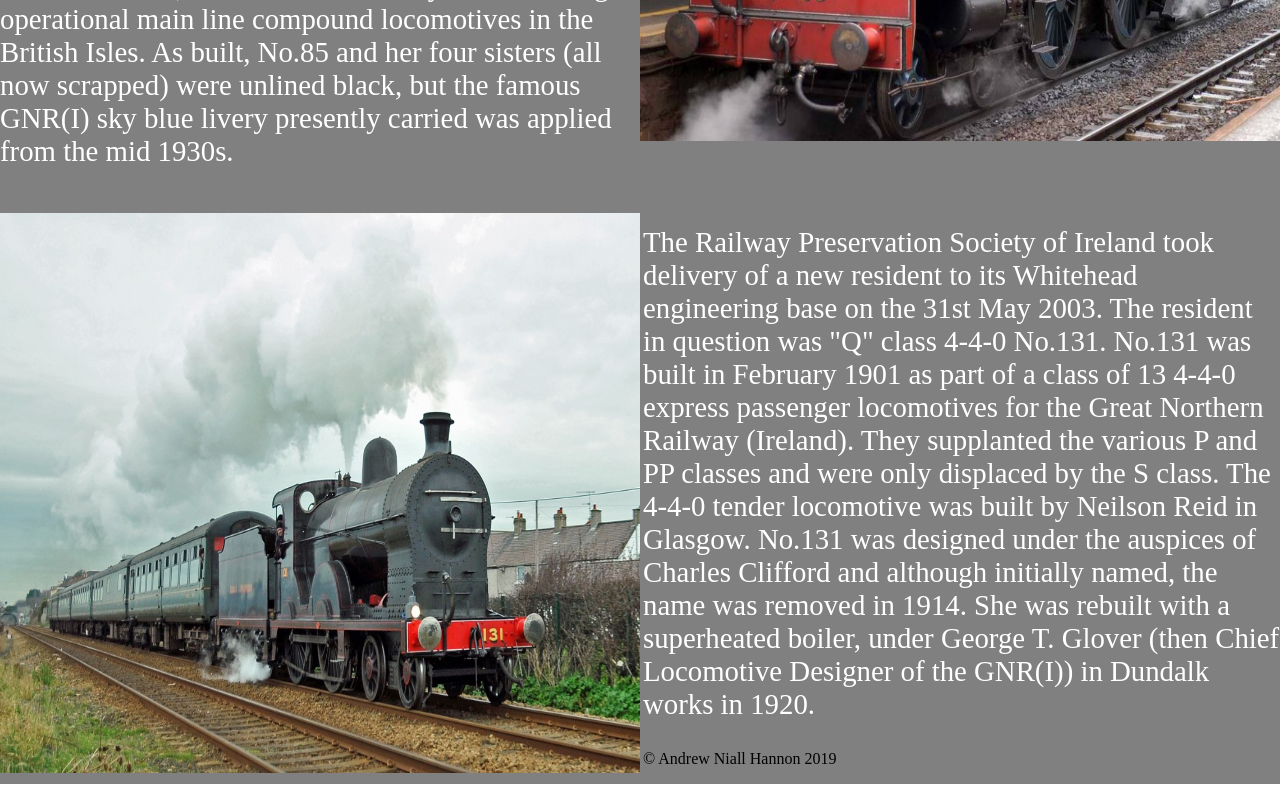
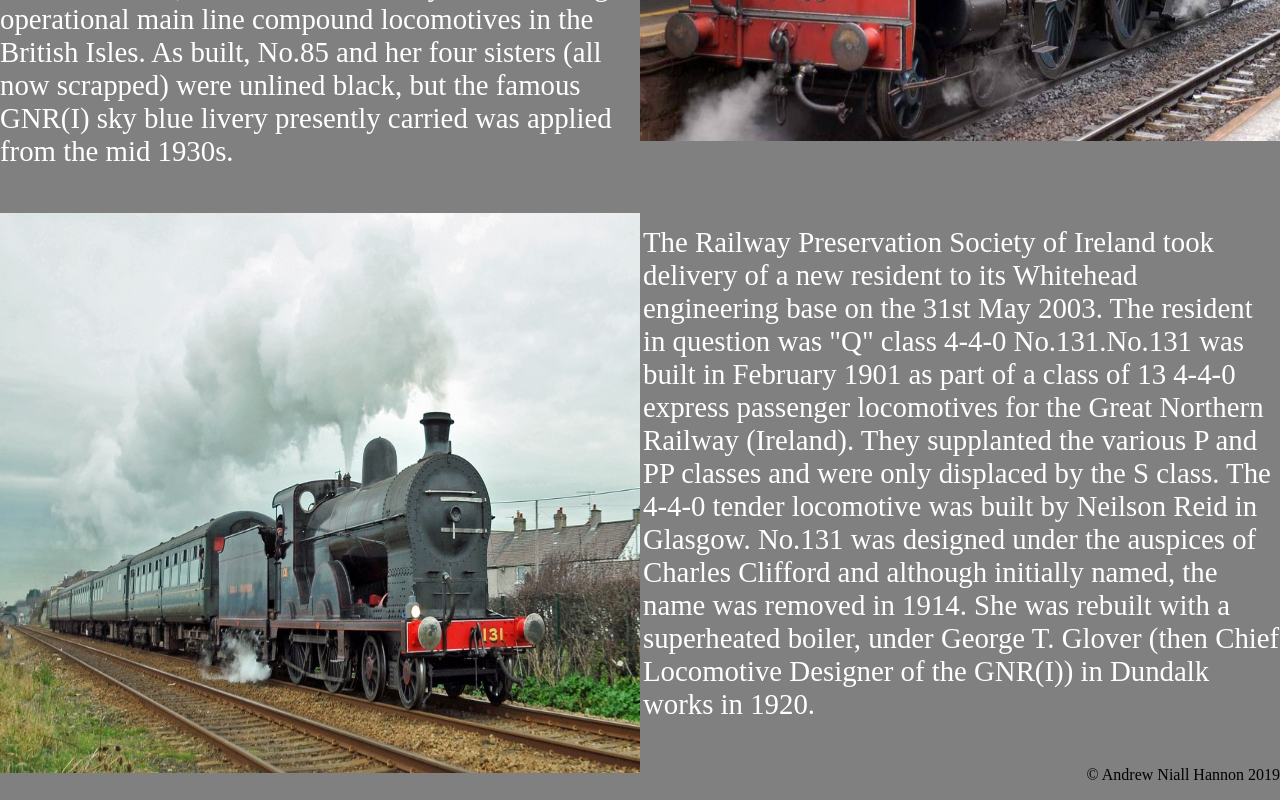
Before and after one commit to gizzy07/gizzy07.github.io, a plain HTML site: page rpsi.html in a window 1280 px wide. Shown: the part 995-1795 px from the top of the page. Drawn offline with Linux system fonts and the light colour scheme.

Commit message:
Update rpsi.html

```diff
--- a/rpsi.html
+++ b/rpsi.html
@@ -62,8 +62,12 @@
 <div width="100%" style="float:right;background-color:grey;" height="50%" color="grey">
 
 <p align="middle"><img src="RPSI131.jpg" alt="RPSI131" style="width:50%;height:70%;" align="left"><p style="font-size:180%;color:white">
-The Railway Preservation Society of Ireland took delivery of a new resident to its Whitehead engineering base on the 31st May 2003. The resident in question was "Q" class 4-4-0 No.131.
-No.131 was built in February 1901 as part of a class of 13 4-4-0 express passenger locomotives for the Great Northern Railway (Ireland). They supplanted the various P and PP classes and were only displaced by the S class. The 4-4-0 tender locomotive was built by Neilson Reid in Glasgow. No.131 was designed under the auspices of Charles Clifford and although initially named, the name was removed in 1914. She was rebuilt with a superheated boiler, under George T. Glover (then Chief Locomotive Designer of the GNR(I)) in Dundalk works in 1920.
+The Railway Preservation Society of Ireland took delivery of a new resident to its Whitehead engineering base on the 31st May 2003. The resident in question was "Q" class 4-4-0 No.131.No.131 was built in February 1901 as part of a class of 13 4-4-0 express passenger locomotives for the Great Northern Railway (Ireland). They supplanted the various P and PP classes and were only displaced by the S class. The 4-4-0 tender locomotive was built by Neilson Reid in Glasgow. No.131 was designed under the auspices of Charles Clifford and although initially named, the name was removed in 1914. She was rebuilt with a superheated boiler, under George T. Glover (then Chief Locomotive Designer of the GNR(I)) in Dundalk works in 1920.
+
+<div width="100%" style="float:right;background-color:grey;" height="50%" color="grey">
+
+
+
 
 <footer>
   <p>&copy; Andrew Niall Hannon 2019</p>
```
